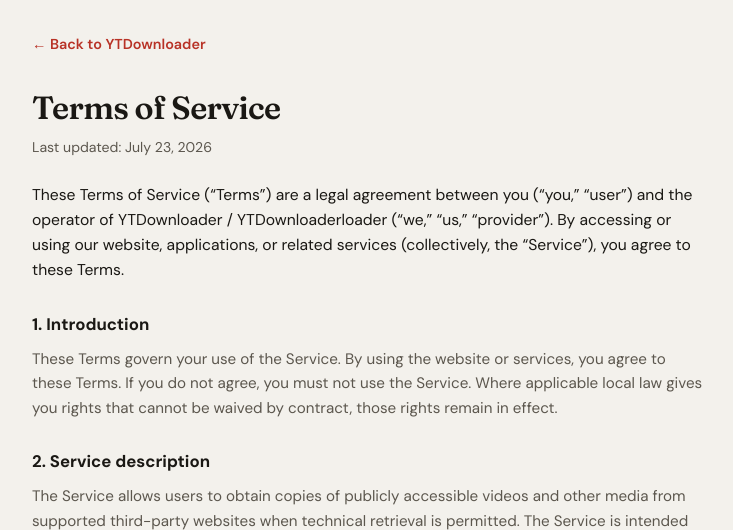
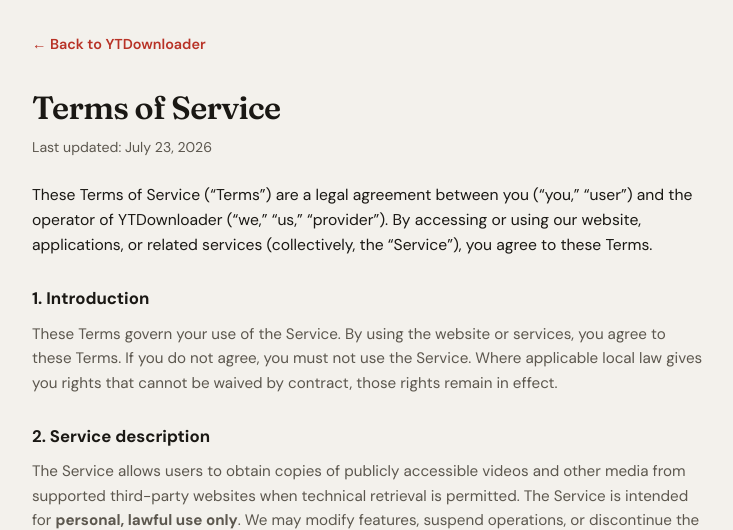
Before and after one commit to CodeWithCrescent/yt-downloader-web, a Django app: page /terms/ in a window 1280 px wide. Shown: the part 62-592 px from the top of the page, without its empty margins (272-1005 px from the left). Run offline with Django 5.2, Linux system fonts and the light colour scheme; data comes from the database, SQL or seed files in the repository; data that the repository does not hold is empty; parts of the project's set-up code (start-up, migrations or seed data) failed here and were passed over; some libraries are stand-ins or nearby versions.

Commit message:
Update the app

```diff
--- a/templates/downloader/terms.html
+++ b/templates/downloader/terms.html
@@ -8,7 +8,7 @@
 <h1>Terms of Service</h1>
 <p class="legal-updated">Last updated: July 23, 2026</p>
 
-<p class="legal-lead">These Terms of Service (&ldquo;Terms&rdquo;) are a legal agreement between you (&ldquo;you,&rdquo; &ldquo;user&rdquo;) and the operator of YTDownloader / YTDownloaderloader (&ldquo;we,&rdquo; &ldquo;us,&rdquo; &ldquo;provider&rdquo;). By accessing or using our website, applications, or related services (collectively, the &ldquo;Service&rdquo;), you agree to these Terms.</p>
+<p class="legal-lead">These Terms of Service (&ldquo;Terms&rdquo;) are a legal agreement between you (&ldquo;you,&rdquo; &ldquo;user&rdquo;) and the operator of YTDownloader (&ldquo;we,&rdquo; &ldquo;us,&rdquo; &ldquo;provider&rdquo;). By accessing or using our website, applications, or related services (collectively, the &ldquo;Service&rdquo;), you agree to these Terms.</p>
 
 <h2 id="s1">1. Introduction</h2>
 <p>These Terms govern your use of the Service. By using the website or services, you agree to these Terms. If you do not agree, you must not use the Service. Where applicable local law gives you rights that cannot be waived by contract, those rights remain in effect.</p>
```
